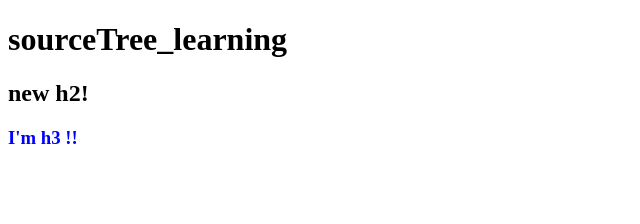
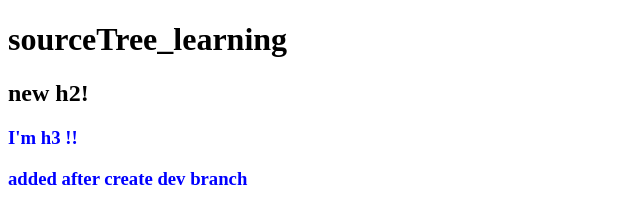
Before and after one commit to aEricLiao/gitLearning_test1, a plain HTML site: page index.html in a window 1280 px wide. Shown: the whole page, without its empty margins (0-640 px from the left). Drawn offline with Linux system fonts and the light colour scheme.

Commit message:
add another h3

```diff
--- a/index.html
+++ b/index.html
@@ -11,5 +11,6 @@
     <h1>sourceTree_learning</h1>
     <h2>new h2!</h2>
     <h3>I'm h3 !!  </h3>
+    <h3>added after create dev branch </h3>
 </body>
 </html>
```
